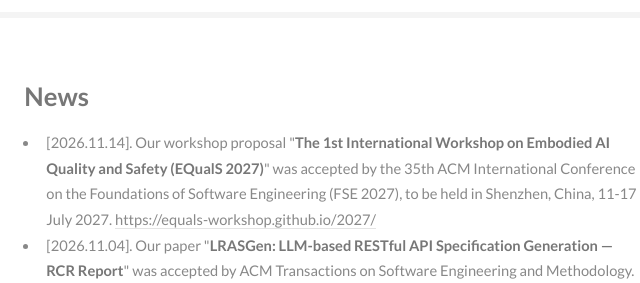
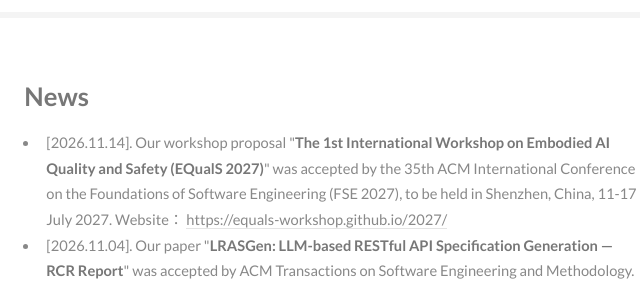
Before and after one commit to huangrubing/huangrubing.github.io, a plain HTML site: page index.html in a window 1280 px wide. Shown: the part 2800-3083 px from the top of the page, 161-801 px from the left. Drawn offline with Linux system fonts and the light colour scheme.

Commit message:
Update index.html

```diff
--- a/index.html
+++ b/index.html
@@ -97,7 +97,7 @@
 		<div class="container">
 			<h3>News</h3>
 			    <ul>
-				<li>[2026.11.14]. Our workshop proposal "<strong>The 1st International Workshop on Embodied AI Quality and Safety (EQualS 2027)</strong>" was accepted by the 35th ACM International Conference on the Foundations of Software Engineering (FSE 2027), to be held in Shenzhen, China, 11-17 July 2027. <a href="https://equals-workshop.github.io/2027/">https://equals-workshop.github.io/2027/</a></li>
+				<li>[2026.11.14]. Our workshop proposal "<strong>The 1st International Workshop on Embodied AI Quality and Safety (EQualS 2027)</strong>" was accepted by the 35th ACM International Conference on the Foundations of Software Engineering (FSE 2027), to be held in Shenzhen, China, 11-17 July 2027. Website： <a href="https://equals-workshop.github.io/2027/">https://equals-workshop.github.io/2027/</a></li>
 				<li>[2026.11.04]. Our paper "<strong>LRASGen: LLM-based RESTful API Specification Generation — RCR Report</strong>" was accepted by ACM Transactions on Software Engineering and Methodology. <font color="red">Congratulations to Sida!</font></li>
 				<li>[2026.11.03]. Our paper "<strong>Spatio-Temporal Diffusion Inpainting for Multi-Residential Load Forecasting</strong>" was accepted by Frontiers of Computer Science. <font color="red">Congratulations to Qi!</font></li>
 				<li>[2026.11.03]. I was invited to serve on the Program Committee of the Research Papers Track of the 20th IEEE International Conference on Software Testing, Verification and Validation (ICST 2027). </li>
```
